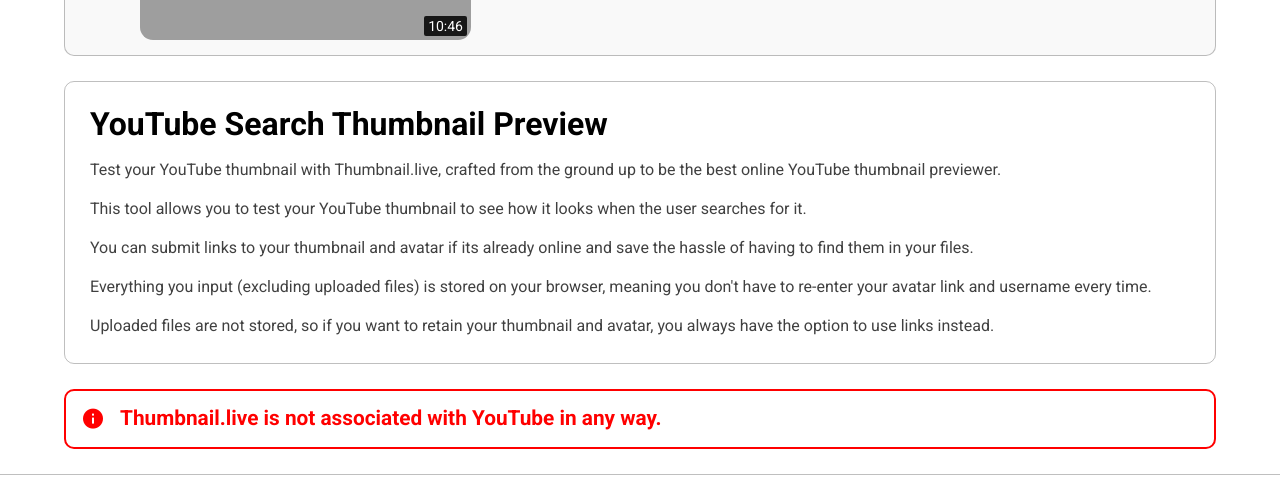
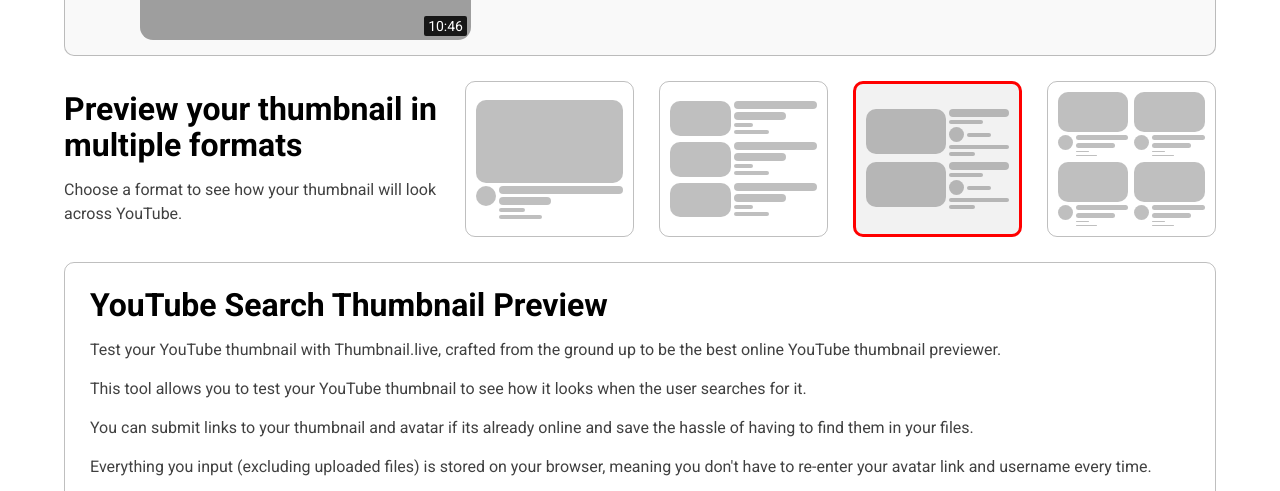
Before and after one commit to MoldyMacaroniX/thumbnail.live, an Eleventy site: page _src/search.njk in a window 1280 px wide. Shown: the part 663-1154 px from the top of the page. Built offline with nearby package versions, Linux system fonts and the light colour scheme; Eleventy itself is replaced by a stand-in of ours; files that its build step writes are made by us from their sources; grey boxes are pictures that could not be loaded.

Commit message:
ui update

```diff
--- a/_src/_includes/base.njk
+++ b/_src/_includes/base.njk
@@ -97,11 +97,17 @@
                 <a href="/" class="logo"><i class="ri-play-circle-fill"></i><span>Thumbnail.live</span></a>
             </div>
             <hr>
-            <a href="/" class="mobile-link">Home</a>
+            {% include 'partials/formats-mobile.njk' %}
+            <hr>
+            <a href="/" class="mobile-link">Preview Thumbnail</a>
+            <a href="/comment/" class="mobile-link">Preview Comment</a>
+            <a href="/posts/" class="mobile-link">Thumbnail Guides <div class="count">NEW</div></a>
+            {# {{ collections.posts | length }} #}
+            {# <a href="/" class="mobile-link">Home</a>
             <a href="/up-next/" class="mobile-link">Up Next</a>
             <a href="/search/" class="mobile-link">Search</a>
             <a href="/feed/" class="mobile-link">In Feed</a>
-            <a href="/comment/" class="mobile-link">Comment</a>
+            <a href="/comment/" class="mobile-link">Comment</a> #}
             <hr>
             <a href="/about/" class="mobile-link">About us</a>
             <a href="/support/contact/" class="mobile-link">Contact us</a>
@@ -121,11 +127,12 @@
                 <a href="/" class="logo"><i class="ri-play-circle-fill"></i><span>Thumbnail.live</span></a>
                 <div class="items">
                     {# <div class="tag"><span>Thumbnail View:</span></div> #}
-                    <a href="/" class="item{% if page.url == "/" %} active{% endif %}">Home</a>
-                    <a href="/up-next/" class="item{% if page.url == "/up-next/" %} active{% endif %}">Up Next</a>
+                    <a href="/" class="item{% if page.url == "/" or page.url == "/up-next/" or page.url == "/search/" or page.url == "/feed/" %} active{% endif %}">Preview Thumbnail</a>
+                    {# <a href="/up-next/" class="item{% if page.url == "/up-next/" %} active{% endif %}">Up Next</a>
                     <a href="/search/" class="item{% if page.url == "/search/" %} active{% endif %}">Search</a>
-                    <a href="/feed/" class="item{% if page.url == "/feed/" %} active{% endif %}">In Feed</a>
-                    <a href="/comment/" class="item{% if page.url == "/comment/" %} active{% endif %}">Comment</a>
+                    <a href="/feed/" class="item{% if page.url == "/feed/" %} active{% endif %}">In Feed</a> #}
+                    <a href="/comment/" class="item{% if page.url == "/comment/" %} active{% endif %}">Preview Comment</a>
+                    <a href="/posts/" class="item{% if page.url == "/posts/" %} active{% endif %}">Thumbnail Guides</a>
                 </div>
             </div>
             <div class="right">
--- /dev/null
+++ b/_src/_includes/partials/formats-mobile.njk
@@ -0,0 +1,27 @@
+<div class="mobile-options">
+    <div class="mobile-option-hero">
+        <h1>Preview your thumbnail in multiple formats</h1>
+    </div>
+    <div class="mobile-option-formats">
+        <a href="/" class="preview-option{% if page.url == "/" %} active{% endif %}">
+            {% include 'skels/home.njk' %}
+        </a>
+        <a href="/up-next/" class="preview-option{% if page.url == "/up-next/" %} active{% endif %}">
+            {% include 'skels/up-next.njk' %}
+            {% include 'skels/up-next.njk' %}
+            {% include 'skels/up-next.njk' %}
+        </a>
+        <a href="/search/" class="preview-option{% if page.url == "/search/" %} active{% endif %}">
+            {% include 'skels/search.njk' %}
+            {% include 'skels/search.njk' %}
+        </a>
+        <a href="/feed/" class="preview-option{% if page.url == "/feed/" %} active{% endif %}">
+            <div class="grid-2" style="gap: 6px;">
+                {% include 'skels/feed.njk' %}
+                {% include 'skels/feed.njk' %}
+                {% include 'skels/feed.njk' %}
+                {% include 'skels/feed.njk' %}
+            </div>
+        </a>
+    </div>
+</div>
--- /dev/null
+++ b/_src/_includes/partials/formats.njk
@@ -0,0 +1,34 @@
+<div>
+    <div class="container">
+        <div class="preview-options">
+            <div class="preview-option-hero">
+                <h1>Preview your thumbnail in multiple formats</h1>
+                <p>
+                    Choose a format to see how your thumbnail will look across YouTube.
+                </p>
+            </div>
+            <div class="preview-option-formats">
+                <a href="/" class="preview-option{% if page.url == "/" %} active{% endif %}">
+                    {% include 'skels/home.njk' %}
+                </a>
+                <a href="/up-next/" class="preview-option{% if page.url == "/up-next/" %} active{% endif %}">
+                    {% include 'skels/up-next.njk' %}
+                    {% include 'skels/up-next.njk' %}
+                    {% include 'skels/up-next.njk' %}
+                </a>
+                <a href="/search/" class="preview-option{% if page.url == "/search/" %} active{% endif %}">
+                    {% include 'skels/search.njk' %}
+                    {% include 'skels/search.njk' %}
+                </a>
+                <a href="/feed/" class="preview-option{% if page.url == "/feed/" %} active{% endif %}">
+                    <div class="grid-2" style="gap: 6px;">
+                        {% include 'skels/feed.njk' %}
+                        {% include 'skels/feed.njk' %}
+                        {% include 'skels/feed.njk' %}
+                        {% include 'skels/feed.njk' %}
+                    </div>
+                </a>
+            </div>
+        </div>
+    </div>
+</div>
--- a/_src/_includes/post.njk
+++ b/_src/_includes/post.njk
@@ -64,6 +64,10 @@ layout: base.njk
     </div>
 </div>
 
+{% if page.url !== "/privacy-policy/" %}
+    {% include 'partials/formats.njk' %}
+{% endif %}
+
 <!-- Sidebar -->
 <script type="text/javascript" src="/assets/resize-sensor.js"></script>
 <script type="text/javascript" src="/assets/sidebar.js"></script>
--- /dev/null
+++ b/_src/_includes/skels/feed.njk
@@ -0,0 +1,14 @@
+<div class="preview-option-skel">
+    <div class="aspect">
+        <div class="skel-thumbnail"></div>
+    </div>
+    <div class="skel-cols">
+        <div class="skel-avatar" style="width: 15px; height: 15px;"></div>
+        <div class="skel-col">
+            <div class="skel-text" style="font-size: 0.3rem;">___________</div>
+            <div class="skel-text" style="font-size: 0.3rem;">__________________</div>
+            <div class="skel-text-s" style="font-size: 0.1rem;">__________________</div>
+            <div class="skel-text-s" style="font-size: 0.1rem;">______________________________</div>
+        </div>
+    </div>
+</div>
--- /dev/null
+++ b/_src/_includes/skels/home.njk
@@ -0,0 +1,14 @@
+<div class="preview-option-skel">
+    <div class="aspect">
+        <div class="skel-thumbnail"></div>
+    </div>
+    <div class="skel-cols">
+        <div class="skel-avatar"></div>
+        <div class="skel-col">
+            <div class="skel-text">___________</div>
+            <div class="skel-text">__________________</div>
+            <div class="skel-text-s">__________________</div>
+            <div class="skel-text-s">______________________________</div>
+        </div>
+    </div>
+</div>
--- /dev/null
+++ b/_src/_includes/skels/search.njk
@@ -0,0 +1,21 @@
+<div class="preview-option-skel">
+    <div class="skel-grid" style="grid-template-columns: 4fr 3fr;">
+        <div class="skel-col">
+            <div class="aspect">
+                <div class="skel-thumbnail"></div>
+            </div>
+        </div>
+        <div class="skel-col">
+            <div class="skel-text">___________</div>
+            <div class="skel-text-s">________________________</div>
+            <div class="skel-cols center">
+                <div class="skel-avatar" style="width: 15px; height: 15px;"></div>
+                <div class="skel-col">
+                    <div class="skel-text-s">_________________</div>
+                </div>
+            </div>
+            <div class="skel-text-s" style="width: 100%;">____________</div>
+            <div class="skel-text-s">__________________</div>
+        </div>
+    </div>
+</div>
--- /dev/null
+++ b/_src/_includes/skels/up-next.njk
@@ -0,0 +1,15 @@
+<div class="preview-option-skel">
+    <div class="skel-grid" style="grid-template-columns: 3fr 4fr;">
+        <div class="skel-col">
+            <div class="aspect">
+                <div class="skel-thumbnail"></div>
+            </div>
+        </div>
+        <div class="skel-col">
+            <div class="skel-text">___________</div>
+            <div class="skel-text">__________________</div>
+            <div class="skel-text-s">_____________</div>
+            <div class="skel-text-s">________________________</div>
+        </div>
+    </div>
+</div>
--- a/_src/assets/index.css
+++ b/_src/assets/index.css
@@ -152,7 +152,7 @@ a {
     padding-bottom: 56.25%; /* 16:9, for an aspect ratio of 1:1 change to this value to 100% */
 }
 
-.aspect iframe, .aspect img, .aspect .ratio, .video-iframe iframe, .video-iframe img, .video-iframe .ratio {
+.aspect iframe, .aspect img, .aspect .ratio, .video-iframe iframe, .video-iframe img, .video-iframe .ratio, .aspect .skel-thumbnail {
     position: absolute;
     top: 0;
     left: 0;
@@ -207,6 +207,11 @@ a {
     border: 0px;
     font-family: var(--font);
     cursor: pointer;
+    transition: 0.25s ease opacity;
+}
+
+.btn:hover {
+    opacity: 0.5;
 }
 
 .btn-wide {
@@ -434,6 +439,123 @@ form label {
     font-size: 0.9rem;
 }
 
+/* Preview options */
+
+.preview-options {
+    display: grid;
+    grid-template-columns: 2fr 4fr;
+    gap: 25px;
+}
+
+.preview-option-formats {
+    display: grid;
+    grid-template-columns: 1fr 1fr 1fr 1fr;
+    gap: 25px;
+}
+
+.preview-option-hero {
+    display: flex;
+    flex-direction: column;
+    gap: 15px;
+    justify-content: center;
+}
+
+.preview-option-hero h1 {
+    font-size: 2rem;
+    line-height: 1.1;
+}
+
+.preview-option-hero p {
+    color: var(--print-dim);
+    line-height: 1.5;
+}
+
+.preview-option-skel, .skel-col, .preview-option {
+    display: flex;
+    flex-direction: column;
+    gap: 3px;
+}
+
+.preview-option {
+    padding: 10px;
+    border: 1px solid var(--print-border);
+    border-radius: var(--radius);
+    justify-content: center;
+    gap: 6px !important;
+    transition: 0.25s ease background-color;
+}
+
+.preview-option:hover {
+    background-color: var(--hover);
+}
+
+.preview-option.active {
+    background-color: var(--hover);
+    border: 3px solid var(--primary)
+}
+
+.preview-option .preview-option-title {
+    color: var(--print);
+    text-decoration: underline;
+    text-decoration-thickness: 2px;
+    text-decoration-color: var(--primary);
+    font-weight: bold;
+    text-align: center;
+}
+
+.skel-thumbnail {
+    background-color: var(--print-border);
+    border-radius: var(--radius);
+}
+
+.skel-avatar {
+    background-color: var(--print-border);
+    border-radius: 50%;
+    width: 20px;
+    height: 20px;
+}
+
+.skel-text {
+    background-color: var(--print-border);
+    color: transparent;
+    user-select: none;
+    font-size: 0.4rem;
+    border-radius: 4px;
+}
+
+.skel-text:nth-child(2) {
+    width: fit-content;
+}
+
+.skel-text-s {
+    background-color: var(--print-border);
+    color: transparent;
+    user-select: none;
+    font-size: 0.2rem;
+    width: fit-content;
+    border-radius: 4px;
+}
+
+.skel-grid {
+    display: grid;
+    gap: 3px;
+    grid-template-columns: 2fr 2fr;
+}
+
+.skel-cols {
+    display: flex;
+    gap: 3px;
+    /* flex-wrap: wrap; */
+    justify-content: flex-end;
+    height: fit-content;
+}
+
+.skel-col {
+    flex-basis: 0;
+    flex-grow: 1;
+    flex-shrink: 1;
+}
+
 /* Video */
 
 .feed-tool .video {
@@ -576,6 +698,11 @@ form label {
     text-decoration-thickness: 2px;
     text-decoration-color: var(--primary);
     font-weight: bold;
+    transition: 0.25s ease color;
+}
+
+.article a:hover {
+    color: var(--primary);
 }
 
 .article strong {
@@ -782,13 +909,32 @@ table th:last-of-type {
     transition: opacity 0.25s ease;
 }
 
+.mobile-option-hero h1 {
+    font-size: 1.25rem;
+}
+
+.mobile-options {
+    padding: 15px;
+    display: flex;
+    flex-direction: column;
+    gap: 15px;
+}
+
+.mobile-option-formats {
+    /* display: flex;
+    flex-direction: column; */
+    gap: 15px;
+    display: grid;
+    grid-template-columns: 1fr 1fr;
+}
+
 .mobile {
     display: none;
     position: fixed;
     z-index: 800;
     background-color: var(--bg);
     height: 100%;
-    width: 300px;
+    width: 100%; /* old: 300px */
     box-shadow: rgb(0 0 0 / 35%) 0px 5px 15px;
     transform: translateX(-110%);
     transition: transform 0.25s ease;
@@ -817,6 +963,19 @@ table th:last-of-type {
     text-decoration: underline;
     text-decoration-thickness: 2px;
     text-decoration-color: var(--primary);
+    display: flex;
+    align-items: center;
+    justify-content: space-between;
+}
+
+.mobile-link .count {
+    text-decoration: none;
+    font-weight: bold;
+    color: var(--white);
+    background-color: var(--primary);
+    padding: 5px;
+    border-radius: var(--radius);
+    letter-spacing: 0.5px;
 }
 
 @media only screen and (max-width: 1500px) {
@@ -892,6 +1051,13 @@ table th:last-of-type {
     .post .cols .sidebar {
         width: 100%;
     }
+    .preview-options {
+        grid-template-columns: 1fr 1fr;
+    }
+    .preview-option-formats {
+        grid-template-columns: 1fr 1fr;
+        gap: 15px;
+    }
 }
 
 @media only screen and (max-width: 730px) {
@@ -903,11 +1069,21 @@ table th:last-of-type {
         margin: 0;
         margin-bottom: 0;
     }
+    .preview-options {
+        grid-template-columns: 1fr;
+    }
+    .preview-option-formats {
+        grid-template-columns: 1fr 1fr;
+        gap: 10px;
+    }
 }
 
 @media only screen and (max-width: 500px) {
     .meta .meta-title {
         font-size: 1.75rem;
+    }
+    .preview-option-hero h1 {
+        font-size: 1.5rem;
     }
     .main .cols {
         flex-direction: column !important;
--- a/_src/comment.njk
+++ b/_src/comment.njk
@@ -108,6 +108,8 @@ tool: comment
     </div>
 </div>
 
+{% include 'partials/formats.njk' %}
+
 <div>
     <div class="container">
         <article class="article">
--- a/_src/feed.njk
+++ b/_src/feed.njk
@@ -286,6 +286,8 @@ tool: feed
     </div>
 </div>
 
+{% include 'partials/formats.njk' %}
+
 <div>
     <div class="container">
         <article class="article">
--- a/_src/index.njk
+++ b/_src/index.njk
@@ -90,6 +90,8 @@ tool: thumbnail
     </div>
 </div>
 
+{% include 'partials/formats.njk' %}
+
 <div>
     <div class="container">
         <article class="article">
--- a/_src/search.njk
+++ b/_src/search.njk
@@ -100,6 +100,8 @@ tool: search
     </div>
 </div>
 
+{% include 'partials/formats.njk' %}
+
 <div>
     <div class="container">
         <article class="article">
--- a/_src/up-next.njk
+++ b/_src/up-next.njk
@@ -72,6 +72,8 @@ tool: upNext
     </div>
 </div>
 
+{% include 'partials/formats.njk' %}
+
 <div>
     <div class="container">
         <article class="article">
```
Also changed, not shown: _src/posts/how-to-preview-your-youtube-thumbnail-online-before-uploading-your-video.md (+1 -1 lines).
